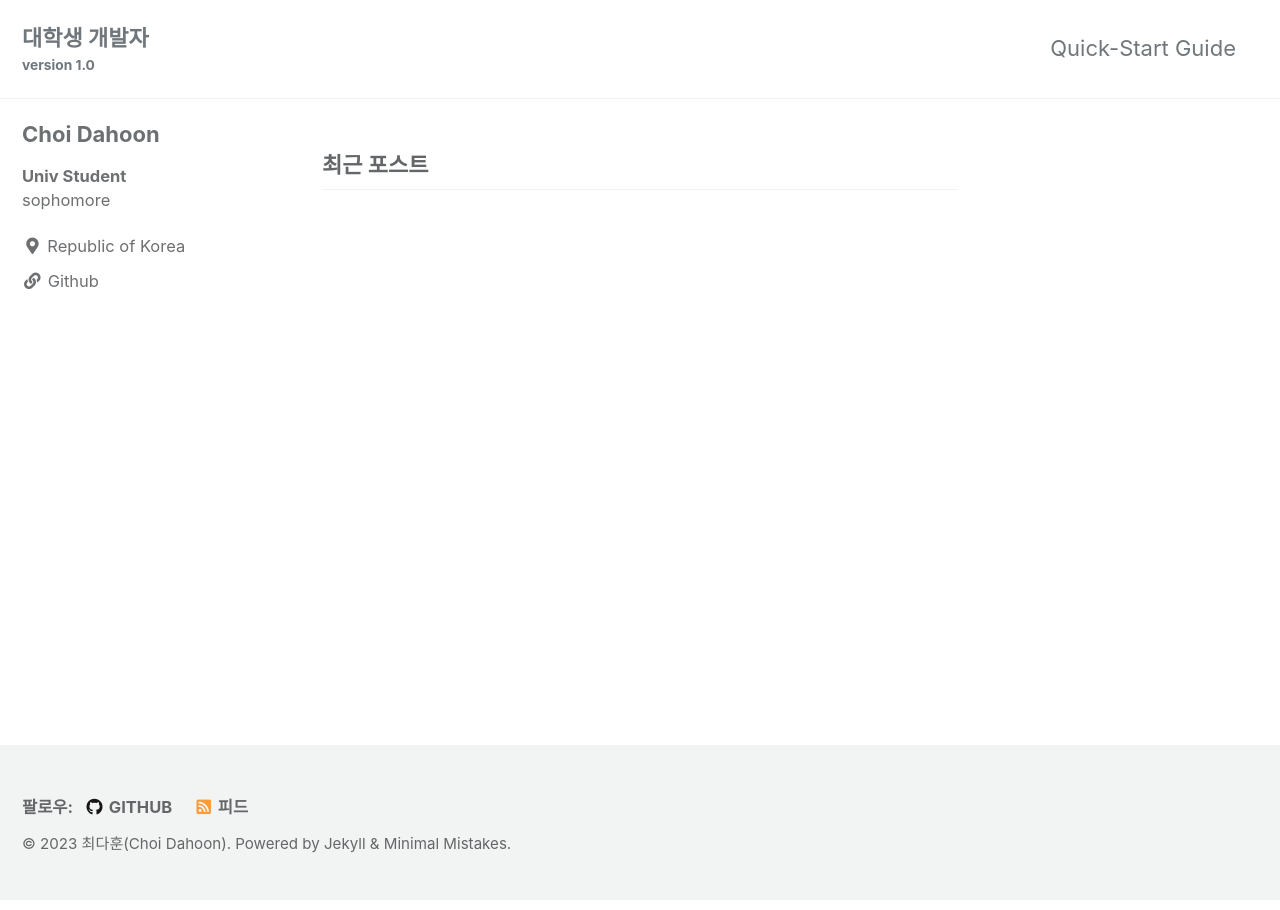
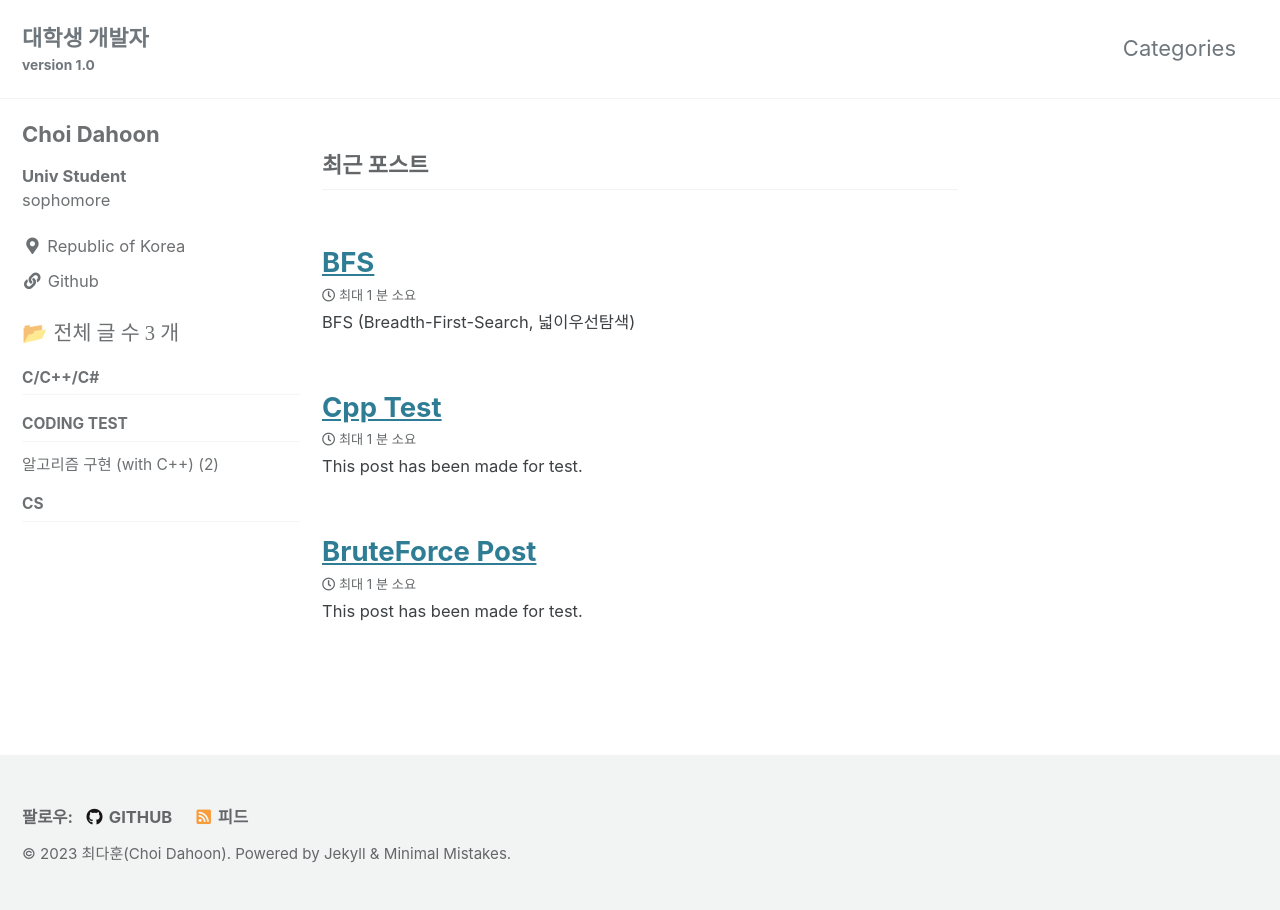
Before and after one commit to bluetifulc/bluetifulc.github.io, a Jekyll site: the page built from index.html, in a window 1280 px wide. Built offline with Jekyll 4.4.1, drawn with Linux system fonts in a browser that asks for light colours; cached includes are drawn as plain includes; the list of posts is cut into pages by our own code.

Commit message:
add: Test

```diff
--- a/_config.yml
+++ b/_config.yml
@@ -287,6 +287,7 @@ defaults:
       comments: # true
       share: true
       related: true
+      sidebar_main: true
   # _pages
   - scope:
       path: "_pages"
--- a/_data/navigation.yml
+++ b/_data/navigation.yml
@@ -1,7 +1,7 @@
 # main links
 main:
-  - title: "Quick-Start Guide"
-    url: https://mmistakes.github.io/minimal-mistakes/docs/quick-start-guide/
+  - title: "Categories"
+    url: /categories/
   # - title: "About"
   #   url: https://mmistakes.github.io/minimal-mistakes/about/
   # - title: "Sample Posts"
--- a/_includes/archive-single.html
+++ b/_includes/archive-single.html
@@ -9,7 +9,6 @@
 {% else %}
   {% assign title = post.title %}
 {% endif %}
-
 <div class="{{ include.type | default: 'list' }}__item">
   <article class="archive__item" itemscope itemtype="https://schema.org/CreativeWork">
     {% if include.type == "grid" and teaser %}
--- a/_includes/category-list.html
+++ b/_includes/category-list.html
@@ -12,7 +12,7 @@
     <strong><i class="fas fa-fw fa-folder-open" aria-hidden="true"></i> {{ site.data.ui-text[site.locale].categories_label | default: "Categories:" }} </strong>
     <span itemprop="keywords">
     {% for category_word in categories_sorted %}
-      <a href="{{ category_word | slugify | prepend: path_type | prepend: site.category_archive.path | relative_url }}" class="page__taxonomy-item p-category" rel="tag">{{ category_word }}</a>{% unless forloop.last %}<span class="sep">, </span>{% endunless %}
+      <a href="{{ category_word | slugify | prepend: site.category_archive.path | relative_url }}" class="page__taxonomy-item p-category" rel="tag">{{ category_word }}</a>{% unless forloop.last %}<span class="sep">, </span>{% endunless %}
     {% endfor %}
     </span>
   </p>
--- /dev/null
+++ b/_includes/nav_list_main
@@ -0,0 +1,56 @@
+{% assign sum = site.posts | size %}
+
+<nav class="nav__list">
+  <input id="ac-toc" name="accordion-toc" type="checkbox" />
+  <label for="ac-toc">{{ site.data.ui-text[site.locale].menu_label }}</label>
+  <ul class="nav__items" id="category_tag_menu">
+      <!--전체 글 수-->
+      <li>
+            📂 <span style="font-family:'Cafe24Oneprettynight';">전체 글 수</style> <span style="font-family:'Coming Soon';">{{sum}}</style> <span style="font-family:'Cafe24Oneprettynight';">개</style>
+      </li>
+      <li>
+        <!--대 분류-->
+        <span class="nav__sub-title">C/C++/C#</span>
+            <!--소 분류 리스트-->
+            <ul>
+                <!--Cpp 카테고리 글들을 모아둔 페이지인 /categories/cpp 주소의 글로 링크 연결-->
+                <!--category[1].size 로 해당 카테고리를 가진 글의 개수 표시-->
+                {% for category in site.categories %}
+                    {% if category[0] == "Cpp" %}
+                        <li><a href="/categories/cpp" class="">C ++ ({{category[1].size}})</a></li>
+                    {% endif %}
+                {% endfor %}
+            </ul>
+            <ul>
+                {% for category in site.categories %}
+                    {% if category[0] == "STL" %}
+                        <li><a href="/categories/stl" class="">C++ STL & 표준 ({{category[1].size}})</a></li>
+                    {% endif %}
+                {% endfor %}
+            </ul>
+        <span class="nav__sub-title">Coding Test</span>
+            <ul>
+                {% for category in site.categories %}
+                    {% if category[0] == "Algorithm" %}
+                        <li><a href="/categories/algorithm" class="">알고리즘 구현 (with C++) ({{category[1].size}})</a></li>
+                    {% endif %}
+                {% endfor %}
+            </ul>
+            <ul>
+                {% for category in site.categories %}
+                    {% if category[0] == "Programmers" %}
+                        <li><a href="/categories/programmers" class="">프로그래머스 ({{category[1].size}})</a></li>
+                    {% endif %}
+                {% endfor %}
+            </ul>
+        <span class="nav__sub-title">CS</span>
+        <ul>
+            {% for category in site.categories %}
+                {% if category[0] == "web" %}
+                    <li><a href="/categories/web" class="">웹 ({{category[1].size}})</a></li>
+                {% endif %}
+            {% endfor %}
+        </ul>
+      </li>
+  </ul>
+</nav>
--- a/_includes/sidebar.html
+++ b/_includes/sidebar.html
@@ -15,5 +15,10 @@
       {% include nav_list nav=page.sidebar.nav %}
     {% endif %}
   {% endif %}
+
+  {% if page.sidebar_main %}
+    {% include nav_list_main %}
+  {% endif %}
+
   </div>
 {% endif %}
--- /dev/null
+++ b/_posts/algorithm/2021-08-31-BruteForce.md
@@ -0,0 +1,9 @@
+---
+title: "BruteForce Post"
+last_modified_at: 2021-08-31T12:54:00
+categories:
+    - Algorithm
+
+---
+
+This post has been made for test.
--- /dev/null
+++ b/_posts/algorithm/2022-04-22-BFS.md
@@ -0,0 +1,9 @@
+---
+title: "BFS"
+last_modified_at: 2022-04-31T12:54:00
+categories:
+    - Algorithm
+
+---
+
+# BFS (Breadth-First-Search, 넓이우선탐색)
--- /dev/null
+++ b/_posts/cpp/2021-08-31-CppTest.md
@@ -0,0 +1,9 @@
+---
+title: "Cpp Test"
+last_modified_at: 2021-08-31T12:54:00
+categories:
+    - cpp
+
+---
+
+This post has been made for test.
--- a/index.html
+++ b/index.html
@@ -1,4 +1,5 @@
 ---
 layout: home
 author_profile: true
+sidebar_main: true
 ---
```
Also changed, not shown: _pages/categories.md (added, +7 -0 lines), _pages/categories/category-algorithm.md (added, +13 -0 lines), _pages/categories/category-cpp.md (added, +13 -0 lines), _pages/categories/category-spring.md (added, +13 -0 lines), _pages/categories/category-web.md (added, +13 -0 lines), 1 other file.
